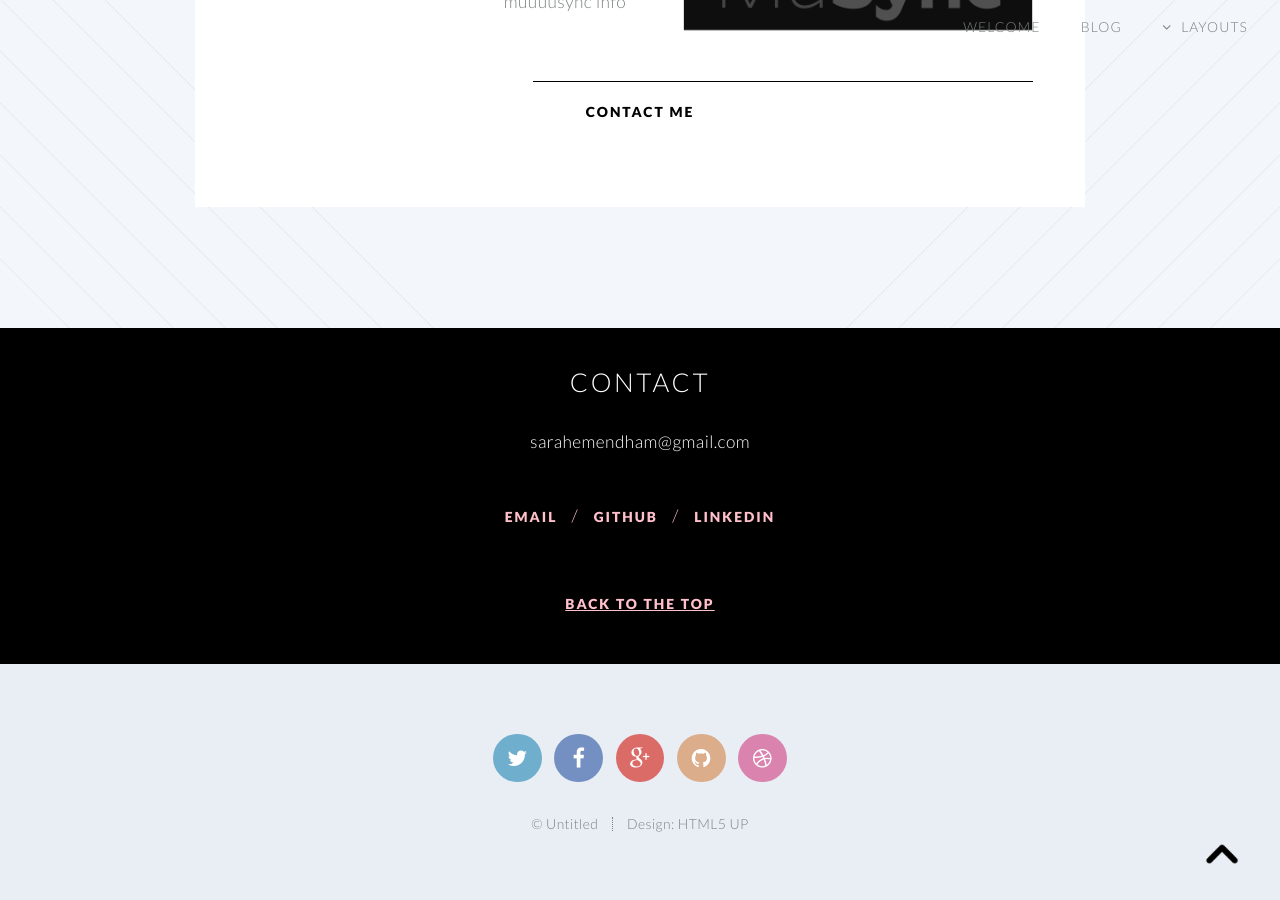
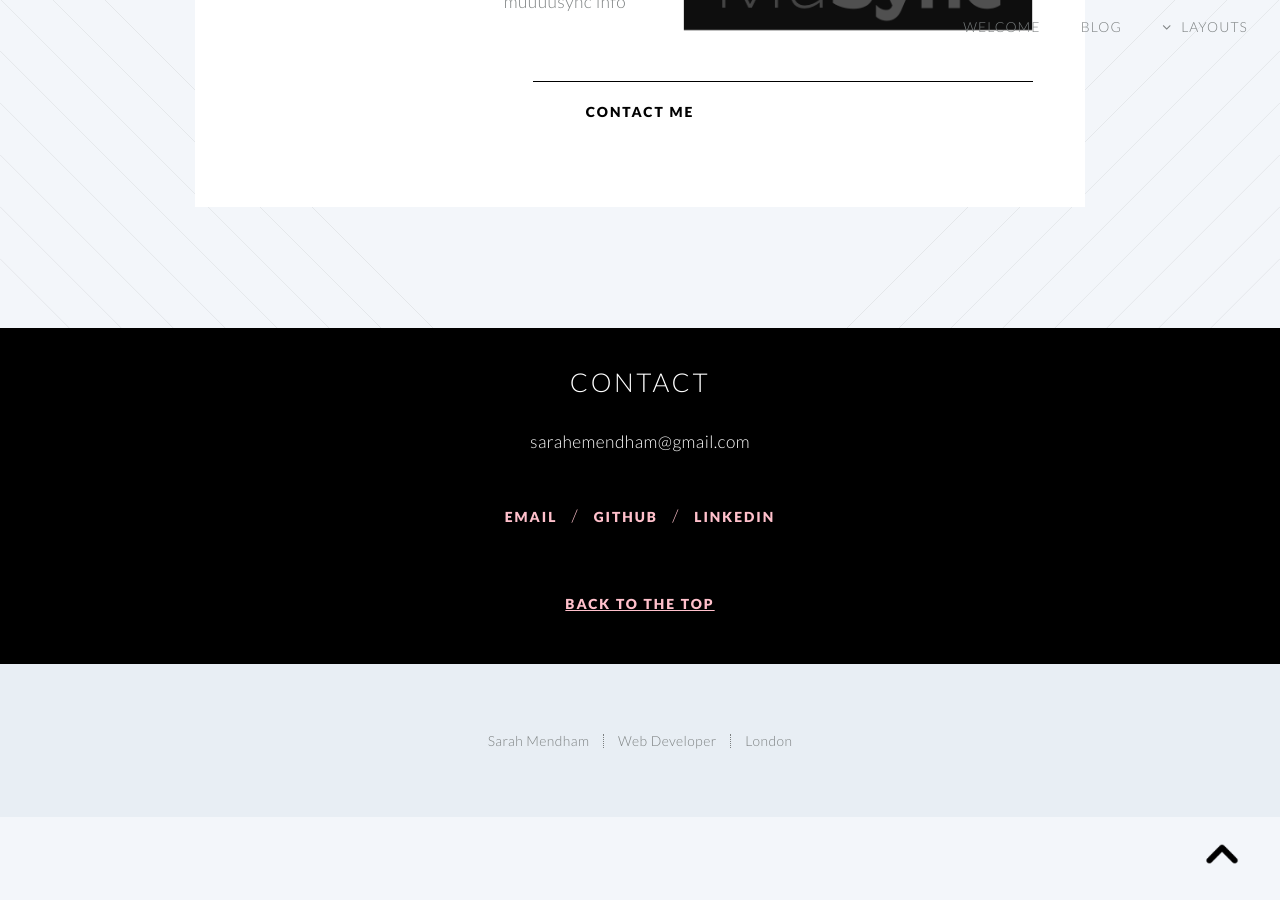
Before and after one commit to sarahemilym/sarahemilym.github.io, a Jekyll site: the page built from index.html, in a window 1280 px wide and 900 px high, scrolled down 1985 px. Built offline with Jekyll 4.4.1, drawn with Linux system fonts in a browser that asks for light colours.

Commit message:
edits to footer

```diff
--- a/_includes/footer.html
+++ b/_includes/footer.html
@@ -1,16 +1,16 @@
 <!-- Footer -->
 <footer id="footer">
 
-    <ul class="icons">
+    <!-- <ul class="icons">
         <li><a href="#" class="icon circle fa-twitter"><span class="label">Twitter</span></a></li>
         <li><a href="#" class="icon circle fa-facebook"><span class="label">Facebook</span></a></li>
         <li><a href="#" class="icon circle fa-google-plus"><span class="label">Google+</span></a></li>
         <li><a href="#" class="icon circle fa-github"><span class="label">Github</span></a></li>
         <li><a href="#" class="icon circle fa-dribbble"><span class="label">Dribbble</span></a></li>
-    </ul>
+    </ul> -->
 
     <ul class="copyright">
-        <li>&copy; Untitled</li><li>Design: <a href="http://html5up.net">HTML5 UP</a></li>
+        <li>Sarah Mendham</li><li>Web Developer</li><li>London</li>
     </ul>
 
 </footer>
```
